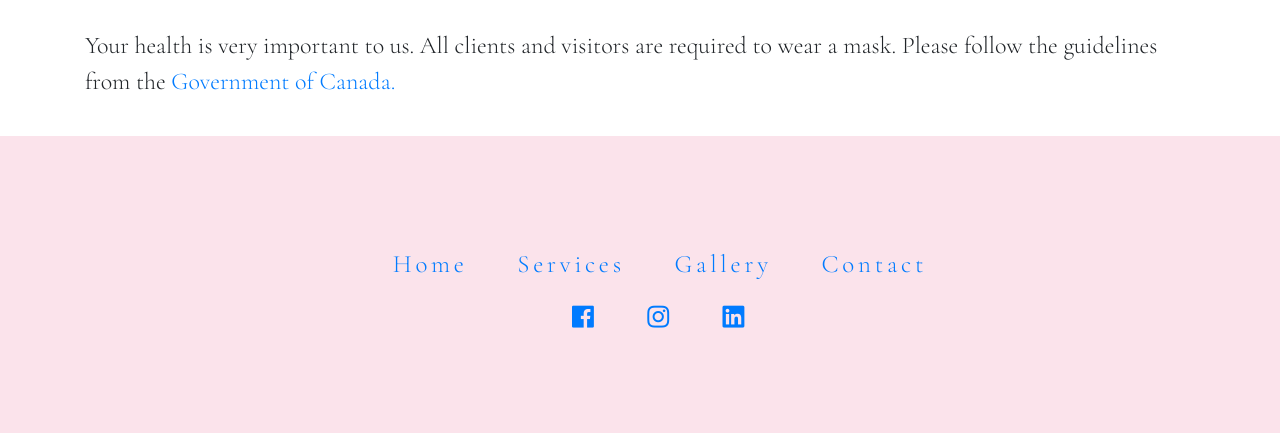
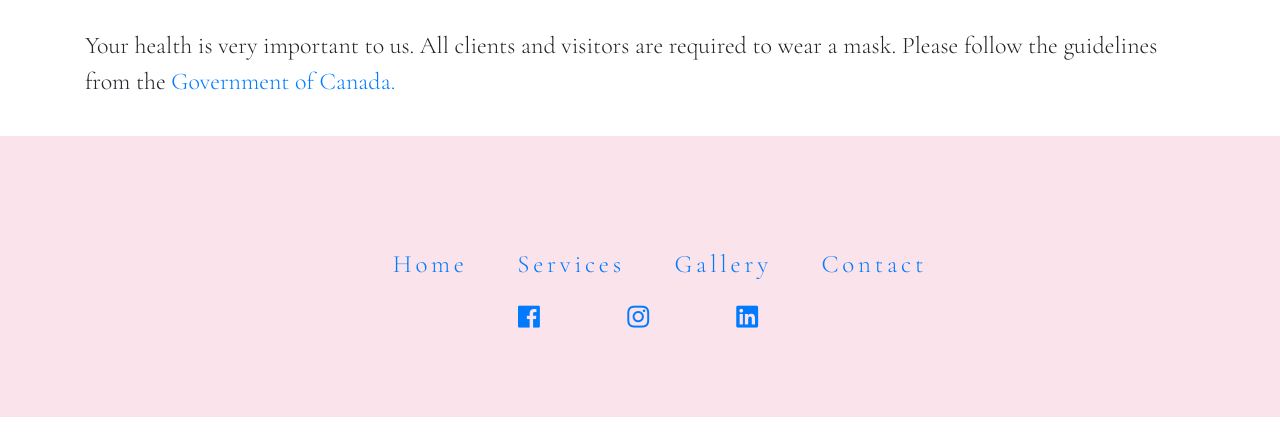
Before and after one commit to LONGOLU/hairsalon, a plain HTML site: page contact.html in a window 1280 px wide. Shown: the part 1139-1572 px from the top of the page. Drawn offline with nearby package versions, Linux system fonts and the light colour scheme.

Commit message:
apply new footer to all pages

```diff
--- a/contact.html
+++ b/contact.html
@@ -144,15 +144,25 @@
               </div>
           </div>
 
-          <div class="row justify-content-md-center">
-            <div class="col">
-                <ul class="menu-items-social">
-                  <li><a href="https://www.facebook.com/MannieKBajwa"><i class="fab fa-facebook"></i></a></li>
-                  <li><a href="https://www.instagram.com/mannie_bajwa"><i class="fab fa-instagram"></i></a></li>
-                  <li><a href="#"><i class="fab fa-linkedin"></i></a></li>
-                </ul>
+
+
+          <div class="row justify-content-center social">
+            <div class="col-sm-1">
+                <a href="https://www.facebook.com/MannieKBajwa"><i
+                  class="fab fa-facebook"></i></a>
+            </div>
+
+            <div class="col-sm-1">
+                <a href="https://www.instagram.com/mannie_bajwa"><i
+                  class="fab fa-instagram"></i></a>
+            </div>
+
+            <div class="col-sm-1">
+              <a href="#"><i class="fab fa-linkedin"></i></a>
             </div>
         </div>
+
+
       </div>
 
 
```
Also changed, not shown: gallery.html (+18 -9 lines), services.html (+16 -8 lines).
